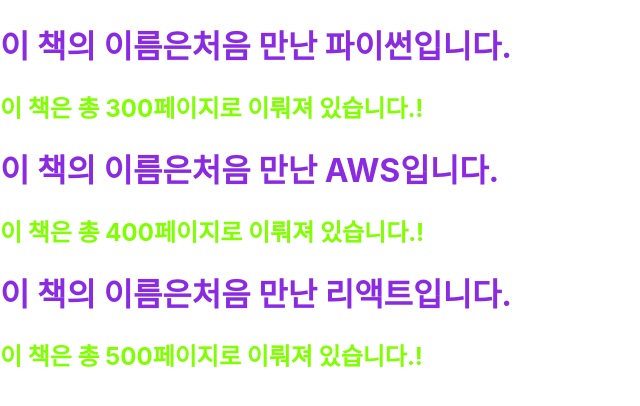
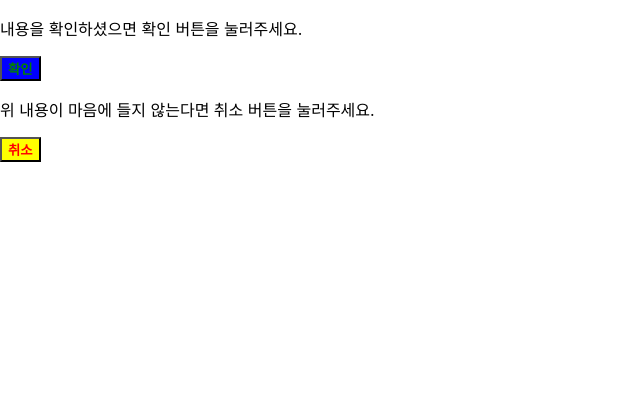
Before and after one commit to wshin025/ReactClass, a React (Create React App) app: page / in a window 1280 px wide. Shown: the top 406 px of the page, without its empty margins (0-640 px from the left). Built offline with nearby package versions, Linux system fonts and the light colour scheme.

Commit message:
react chp04

```diff
--- /dev/null
+++ b/src/ch04/Button.jsx
@@ -0,0 +1,11 @@
+import React from 'react';
+function Button(props) {
+    return (
+        <button className={`bg-${props.color}`}>
+            <b>
+                {props.children}
+            </b>
+        </button>
+    )
+}
+export default Button;
--- /dev/null
+++ b/src/ch04/ComfirmDialog.jsx
@@ -0,0 +1,13 @@
+import React from 'react';
+import Button from "./Button";
+function ConfirmDialog(props){
+    return(
+        <div>
+            <p>내용을 확인하셨으면 확인 버튼을 눌러주세요.</p>
+            <Button color={'green'}>확인</Button>
+            <p> 위 내용이 마음에 들지 않는다면 취소 버튼을 눌러주세요.</p>
+            <Button color={'red'}>취소</Button>
+        </div>
+    )
+}
+export default ConfirmDialog;
--- /dev/null
+++ b/src/ch04/sty.css
@@ -0,0 +1,12 @@
+button{
+    color: white;
+}
+
+.bg-green{
+    background-color: blue;
+    color: green;
+}
+.bg-red{
+    background-color: yellow;
+    color: red;
+}
--- a/src/index.js
+++ b/src/index.js
@@ -2,13 +2,17 @@
 import ReactDOM from 'react-dom/client';
 import './index.css';
 import './chp03/Book.css';
+import './ch04/sty.css';
 import App from './App';
 import reportWebVitals from './reportWebVitals';
 import Library from "./chp03/Library";
+import Button from "./ch04/Button";
+import ComfirmDialog from "./ch04/ComfirmDialog";
 const root = ReactDOM.createRoot(document.getElementById('root'));
 root.render(
     <React.StrictMode>
-        <Library />
+        {/*<Library />*/}
+        <ComfirmDialog/>
     </React.StrictMode>
 );
 // If you want to start measuring performance in your app, pass a function
```
